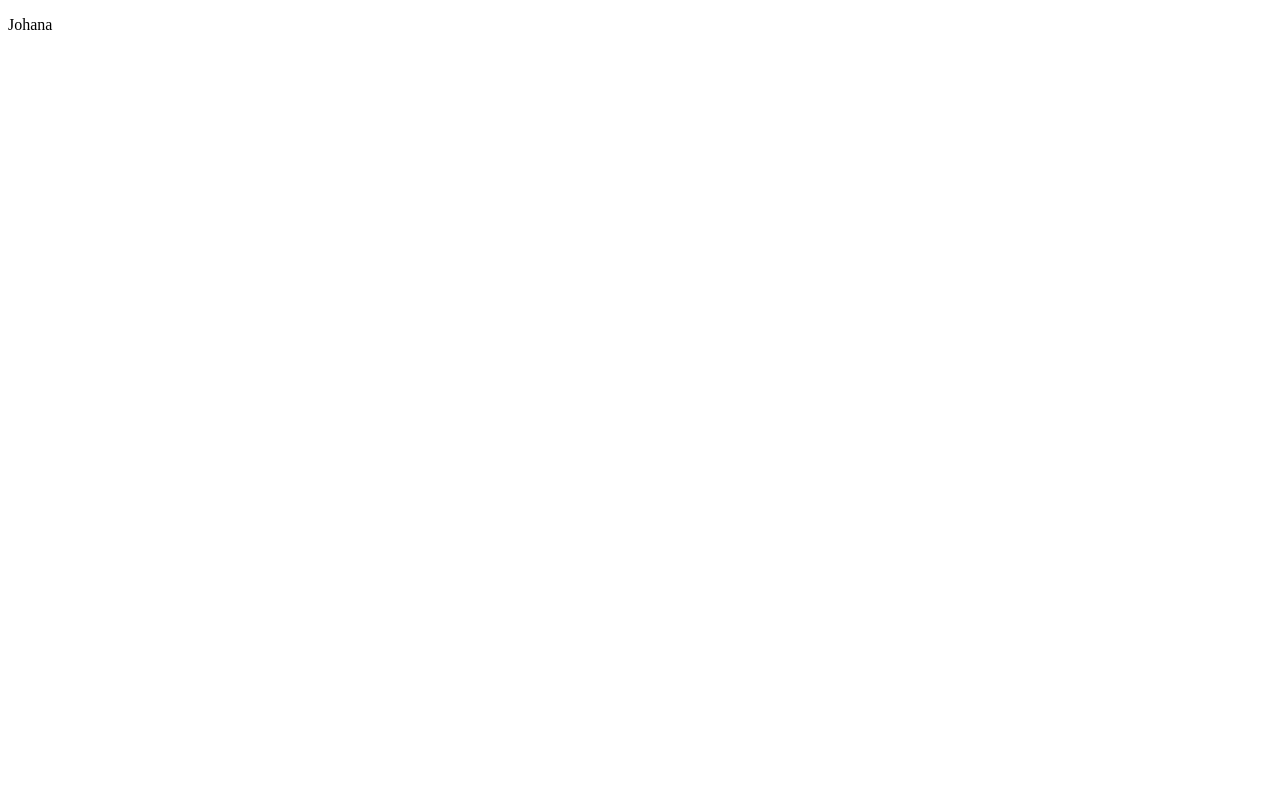
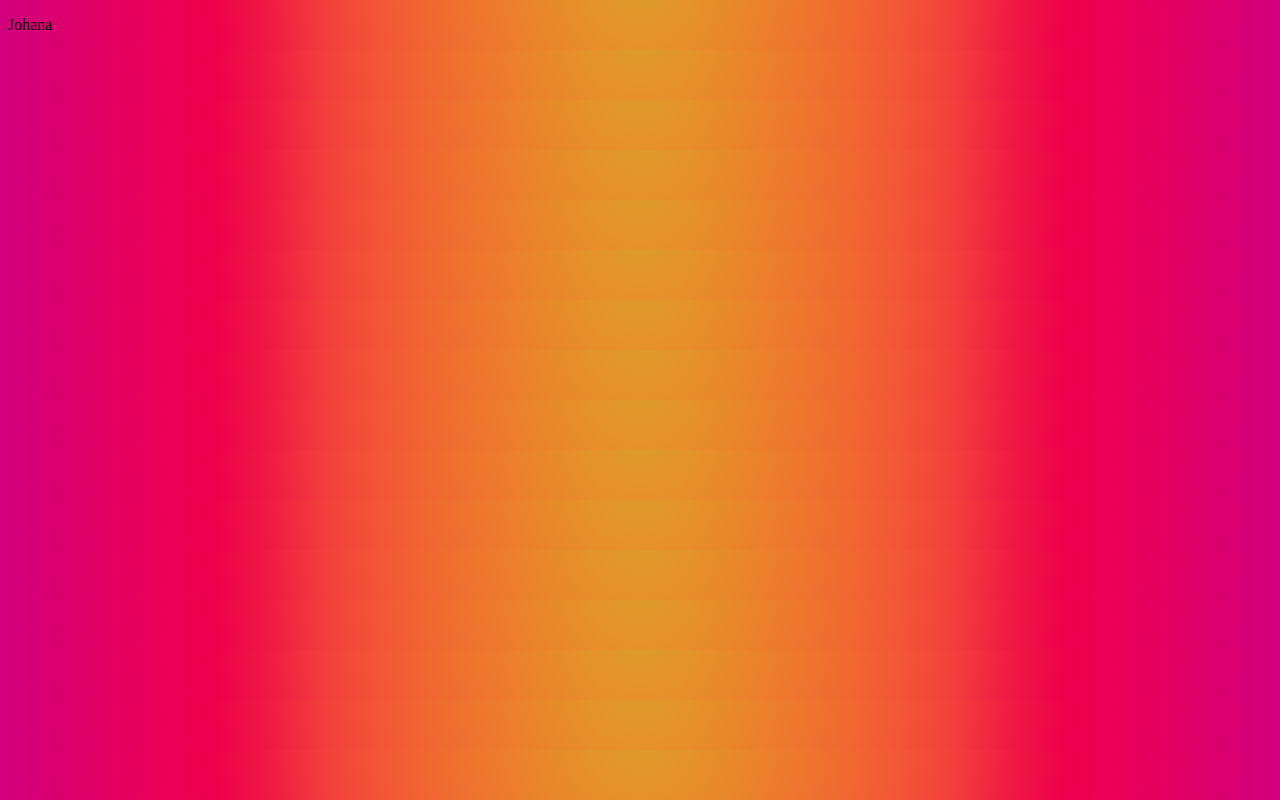
Before and after one commit to lfnavarroj/ProyectoGrupo, a plain HTML site: page index.html in a window 1280 px wide. Drawn offline with Linux system fonts and the light colour scheme.

Commit message:
actualizacion de css e index

```diff
--- a/css/style.css
+++ b/css/style.css
@@ -0,0 +1,3 @@
+body{
+    background-image: radial-gradient(circle at 50% -20.71%, #de9c2c 0, #e5922a 8.33%, #ea852b 16.67%, #ee772d 25%, #f16731 33.33%, #f35436 41.67%, #f23c3c 50%, #f01843 58.33%, #ed004c 66.67%, #e90057 75%, #e30064 83.33%, #db0071 91.67%, #d10080 100%);
+}
--- a/index.html
+++ b/index.html
@@ -4,11 +4,13 @@
     <meta charset="UTF-8">
     <meta http-equiv="X-UA-Compatible" content="IE=edge">
     <meta name="viewport" content="width=device-width, initial-scale=1.0">
+    <link rel="stylesheet" href="css/style.css">
     <title>Document</title>
 </head>
 <body>
-
-    <p>Johana</p>
+    <header class="primero">
+        <p>Johana</p>
+    </header>
 
 
 </body>
```
Also changed, not shown: contactenos.html (+1 -0 lines).
